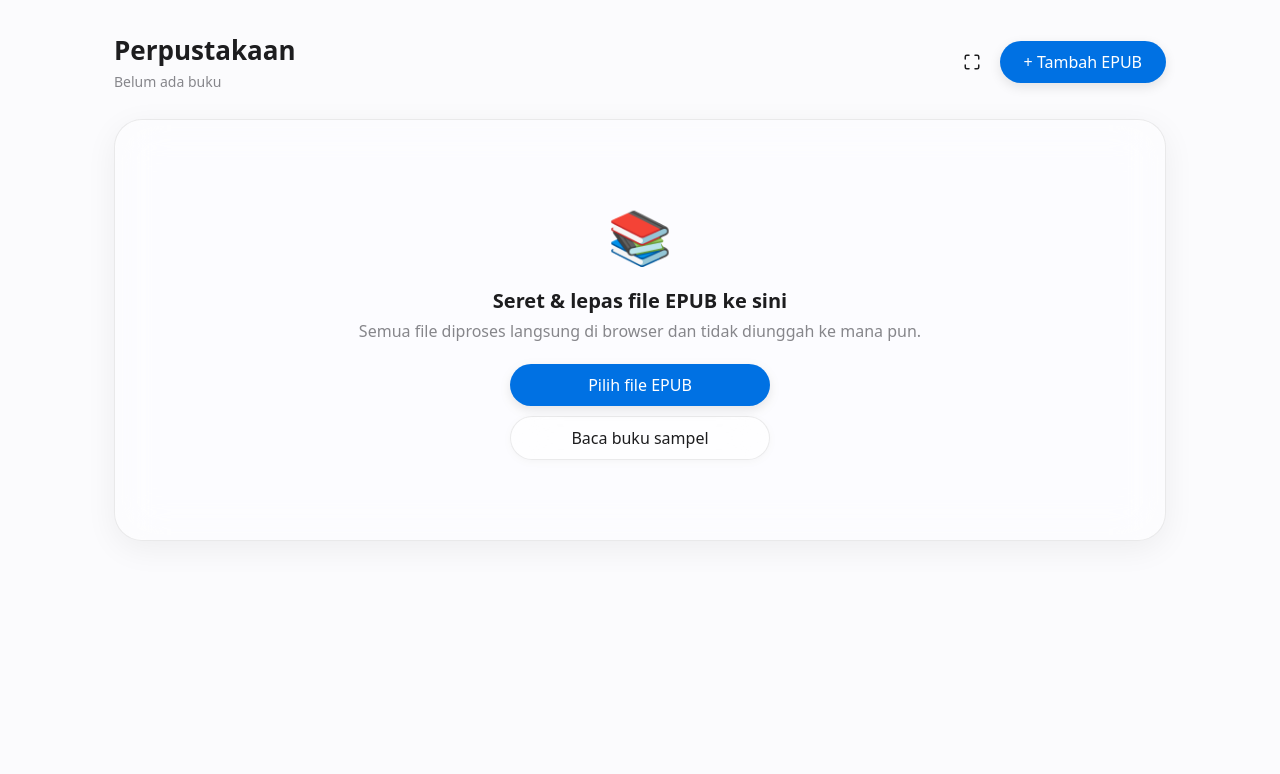
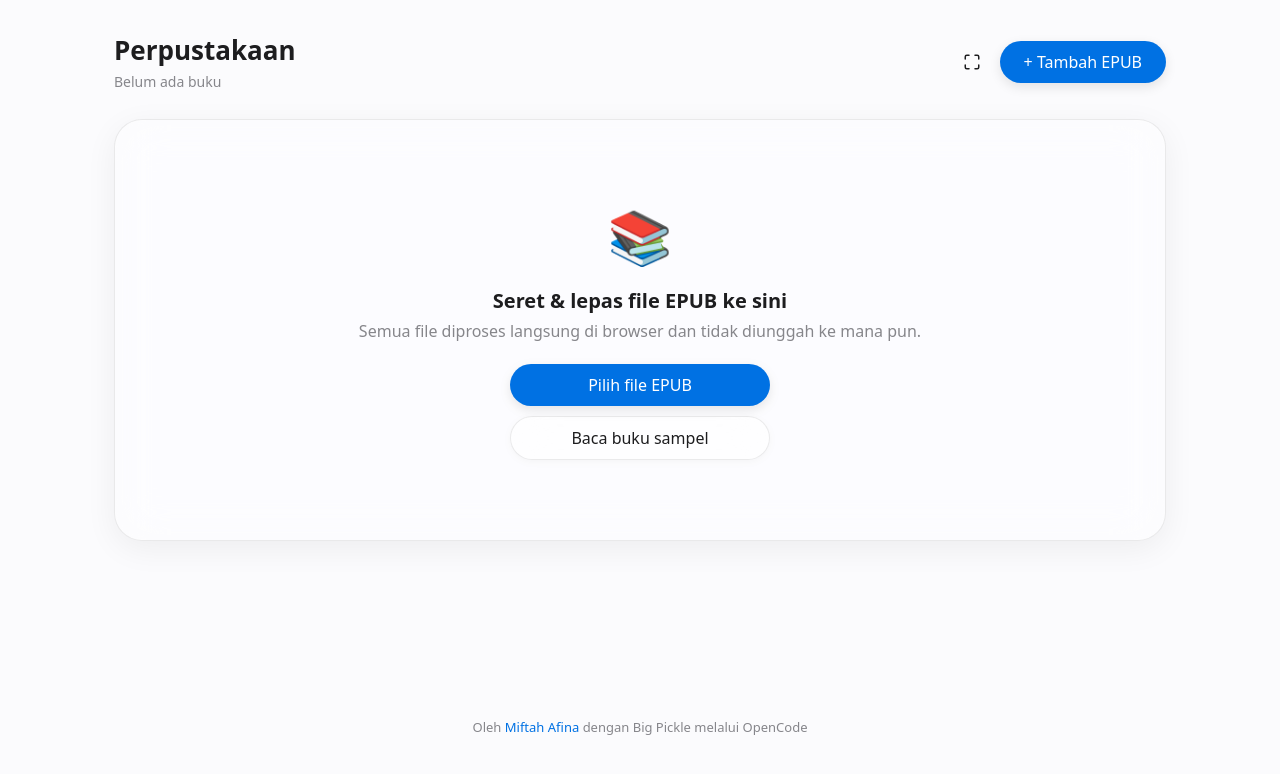
Before and after one commit to miftahafina/ereader, a React (Vite) app: page / in a window 1280 px wide. Shown: the top 774 px of the page. Built offline with nearby package versions, Linux system fonts and the light colour scheme.

Commit message:
feat: add library footer credit

```diff
--- a/src/components/Library.tsx
+++ b/src/components/Library.tsx
@@ -111,6 +111,14 @@ export function Library({
           })}
         </ul>
       )}
+
+      <footer className="library-footer">
+        Oleh{' '}
+        <a href="https://miftahafina.com" target="_blank" rel="noopener noreferrer">
+          Miftah Afina
+        </a>{' '}
+        dengan Big Pickle melalui OpenCode
+      </footer>
     </div>
   )
 }
--- a/src/index.css
+++ b/src/index.css
@@ -141,6 +141,8 @@ button {
 /* ---------- Library ---------- */
 .library {
   flex: 1;
+  display: flex;
+  flex-direction: column;
   overflow-y: auto;
   width: 100%;
   max-width: 1100px;
@@ -326,6 +328,22 @@ button {
 }
 .empty-actions .ghost-btn {
   margin-top: 0;
+}
+
+.library-footer {
+  margin-top: auto;
+  padding-top: 48px;
+  text-align: center;
+  font-size: 13px;
+  color: var(--text-muted);
+}
+.library-footer a {
+  color: var(--accent);
+  text-decoration: none;
+  font-weight: 500;
+}
+.library-footer a:hover {
+  text-decoration: underline;
 }
 
 /* ---------- Reader ---------- */
```
